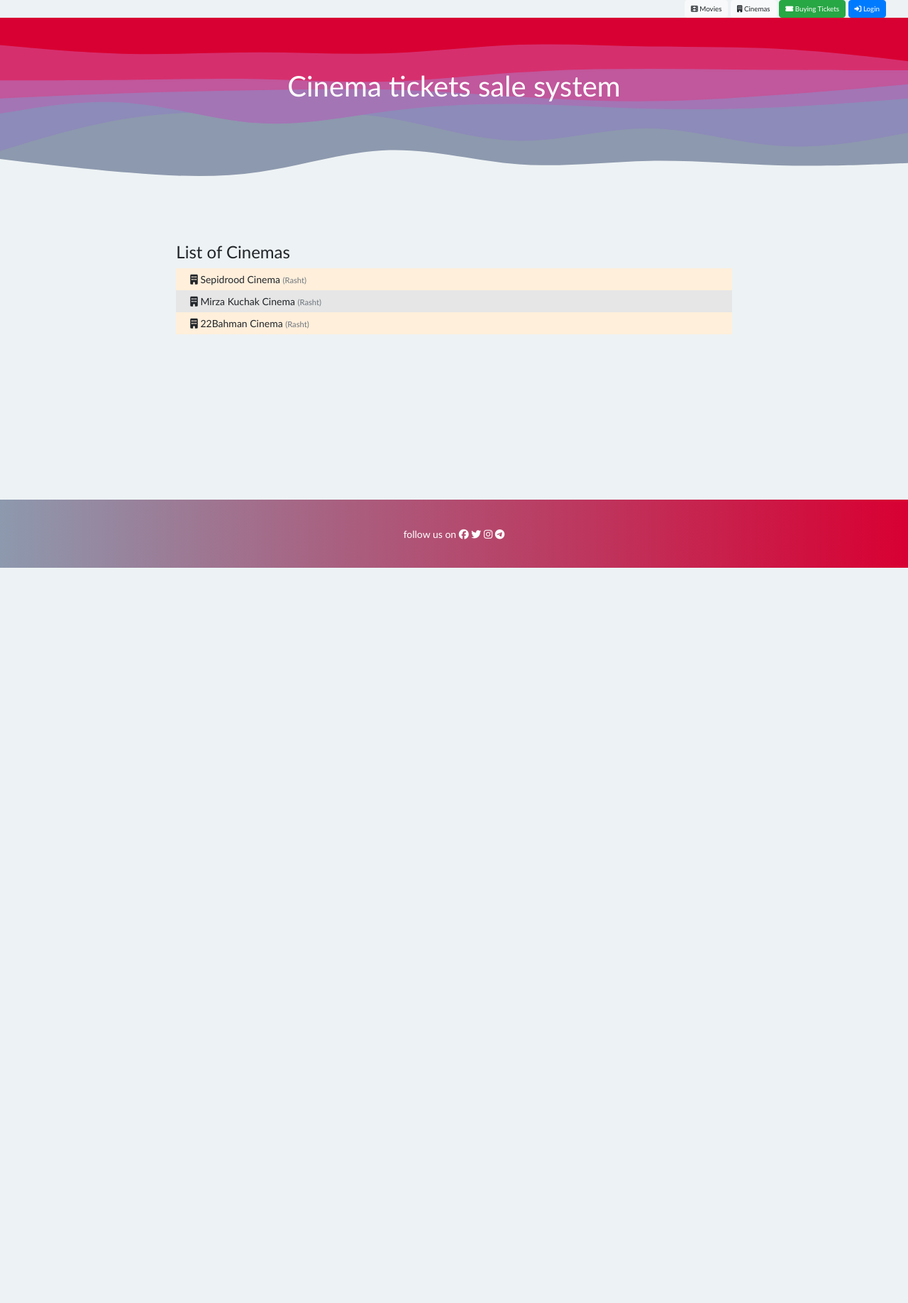
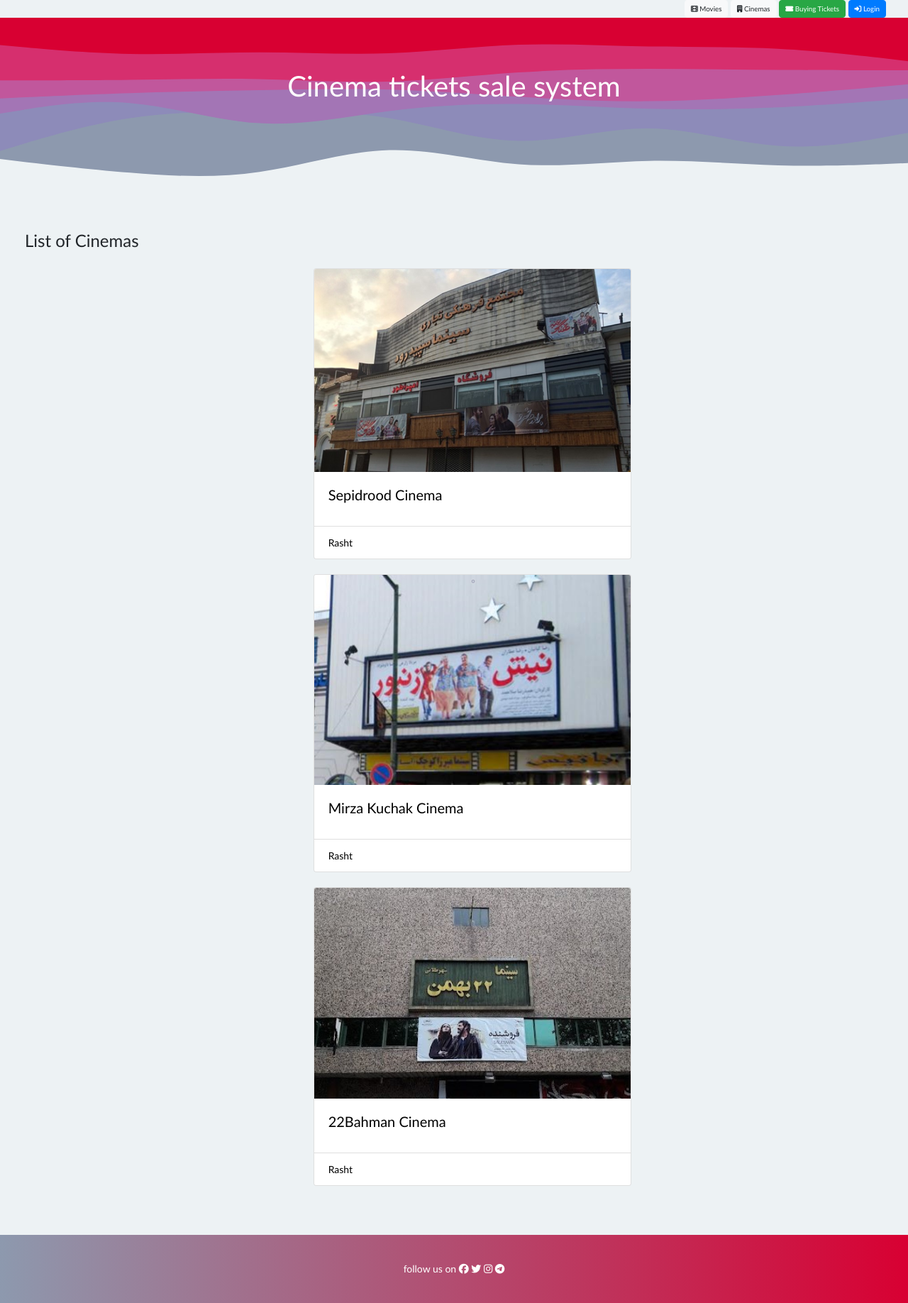
Before and after one commit to gitaShojaee/IE_Final_Project, a Django app: page /ticketing/cinema/list/ in a window 1280 px wide. Shown: the whole page at 71% size. Before the commit the page ends 800 px from the top, so only its background shows below. Run offline with Django 4.2, Linux system fonts and the light colour scheme; data comes from the database, SQL or seed files in the repository; some libraries are stand-ins or nearby versions.

Commit message:
list pages have been changed

```diff
--- /dev/null
+++ b/ticketing/templates/ticketing/_cinema_card2.html
@@ -0,0 +1,11 @@
+<a href="{% url "ticketing:cinema_details" cinema_id=cinema.id %}" class="cinema_card">
+<div class="card" style="width: 28rem;">
+  <img src="../../../media/{{ cinema.image }}" class="card-img-top" alt="{{cinema.name}}">
+  <div class="card-body">
+    <h5 class="card-title">{{cinema.name}}</h5>
+  </div>
+  <ul class="list-group list-group-flush">
+    <li class="list-group-item">{{ cinema.city }}</li>
+  </ul>
+</div>
+</a>
--- a/ticketing/templates/ticketing/cinema_list.html
+++ b/ticketing/templates/ticketing/cinema_list.html
@@ -6,26 +6,19 @@
 {% endblock %}
 
 
-{% block main_content %}
+{% block main_content%}
+    <h4>List of Cinemas</h4>
     <div class="row">
-        <div class="col py-3 col-md-8 offset-md-2">
-        <h4>List of Cinemas</h4>
+        <div class="col py-3 col-lg-6 offset-lg-4 col-md-6 offset-md-3">
             {% if cinemas %}
-                <ul class="item-list">
-                    {% for cinema in cinemas %}
-                        <li>
-                            <a href="{% url "ticketing:cinema_details" cinema_id=cinema.id %}">
-                                <i class="fas fa-building"></i>
-                                {{ cinema.name }}
-                                {% if cinema.city %}
-                                    <small class="text-muted">
-                                        ({{ cinema.city }})
-                                    </small>
-                                {% endif %}
-                            </a>
-                        </li>
-                    {% endfor %}
-                </ul>
+                <div class="justify-content-around">
+                    {% if cinemas %}
+                            {% for cinema in cinemas %}
+                                {% include "ticketing/_cinema_card2.html" with cinema=cinema%}
+                                <br>
+                            {% endfor %}
+                    {% endif %}
+                </div>
             {% else %}
                 <div class="alert alert-danger">
                     Unavailable
```
Also changed, not shown: ticketing/templates/ticketing/_movie_card2.html (added, +12 -0 lines), ticketing/templates/ticketing/movie_list.html (+10 -15 lines).
